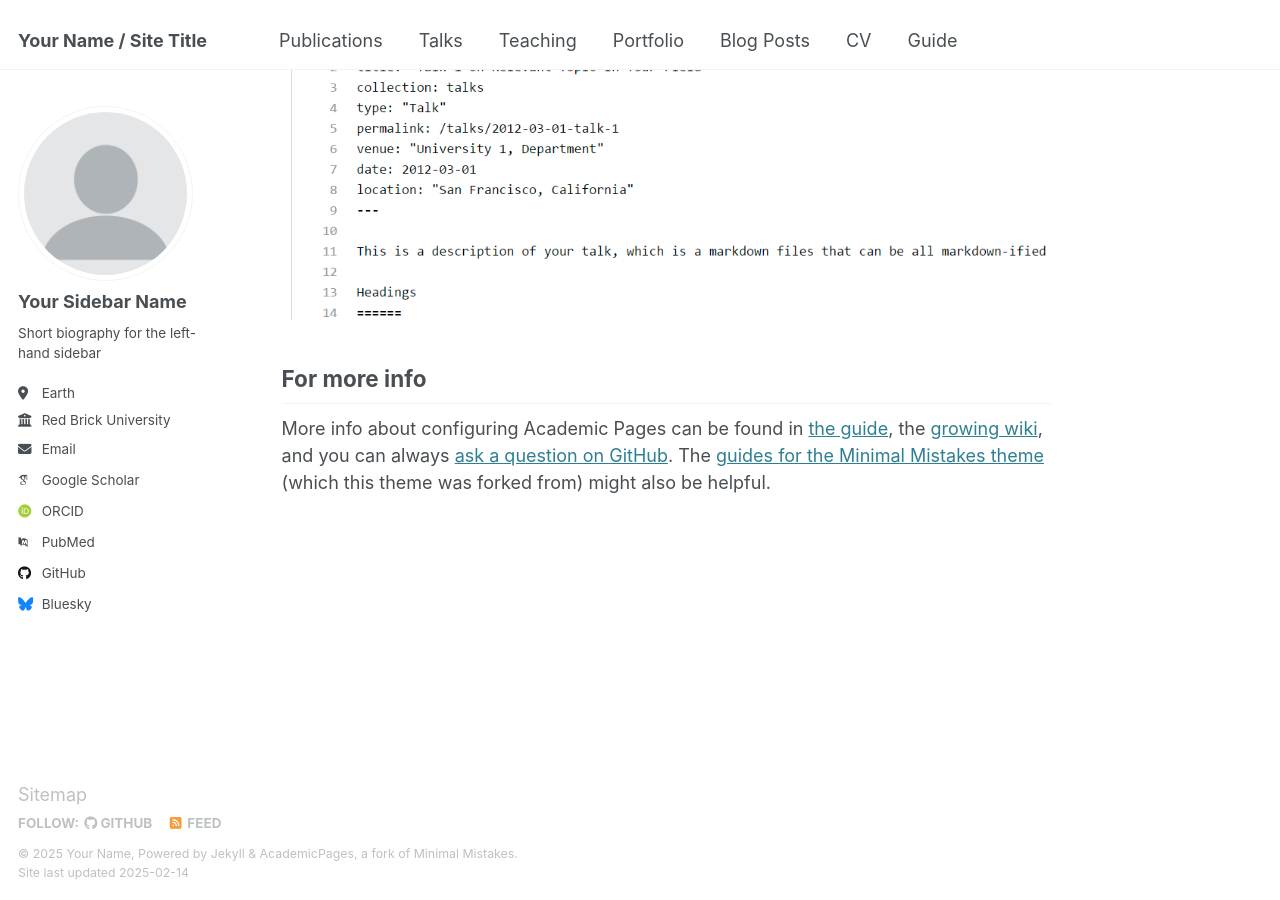
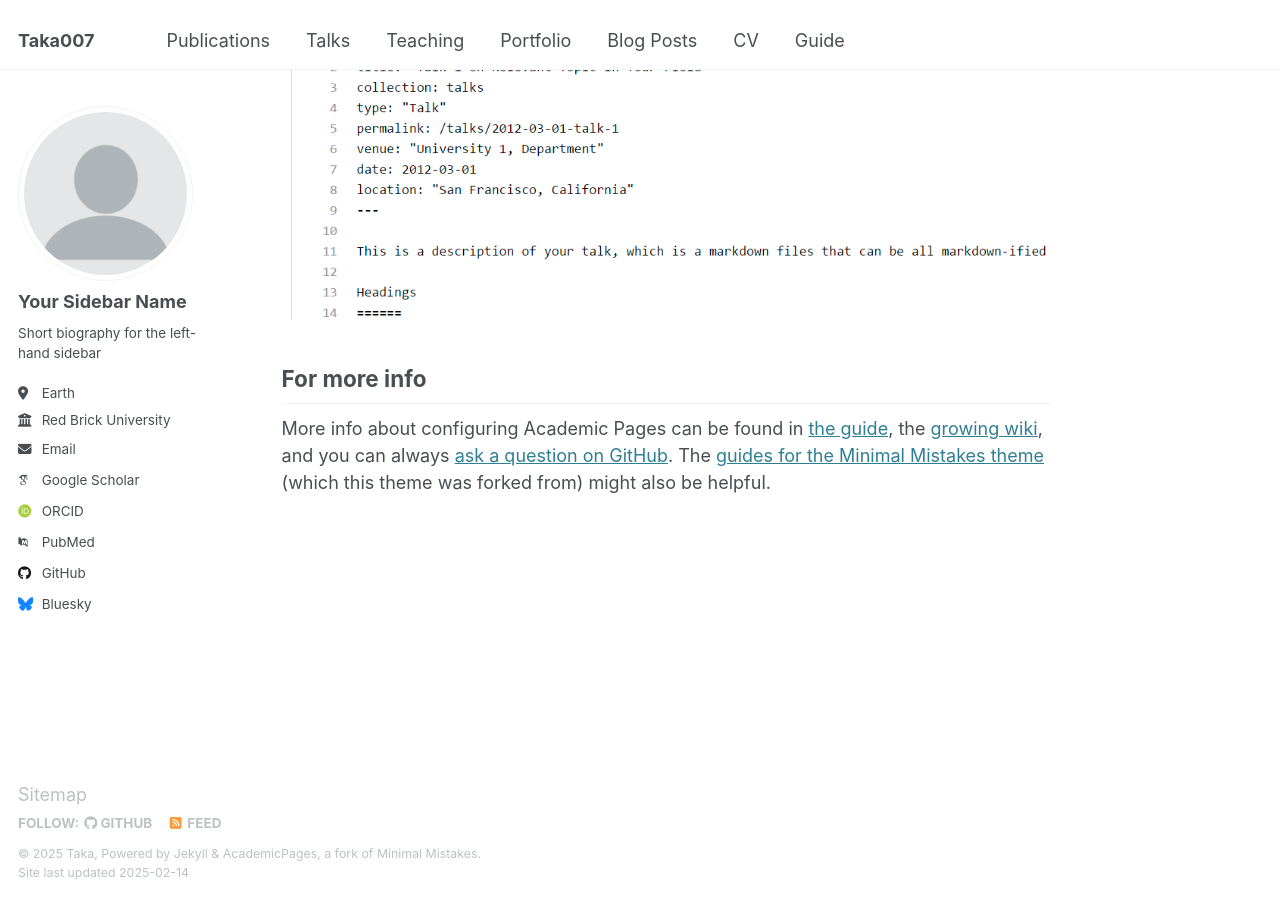
Before and after one commit to Taka0007/My_academic_page, a Jekyll site: the page built from _pages/about.md, in a window 1280 px wide and 900 px high, scrolled down 2642 px. Built offline with Jekyll 4.4.1, drawn with Linux system fonts in a browser that asks for light colours; some web fonts are replaced.

Commit message:
Update _config.yml

```diff
--- a/_config.yml
+++ b/_config.yml
@@ -9,13 +9,13 @@
 # Basic Site Settings
 locale                   : "en-US"
 site_theme               : "default"
-title                    : "Your Name / Site Title"
+title                    : "Taka007"
 title_separator          : "-"
-name                     : &name "Your Name"
-description              : &description "personal description"
-url                      : https://academicpages.github.io # the base hostname & protocol for your site e.g. "https://[your GitHub username].github.io"
+name                     : &name "Taka"
+description              : &description "Master Student"
+url                      : https://Taka007_academic_page.github.io
 baseurl                  : "" # the subpath of your site, e.g. "/blog"
-repository               : "academicpages/academicpages.github.io"
+repository               : "Taka0007/Taka007_academic_page"
 
 # Site Author - The following control what appear as part of the author content on the side bar.
 #               If a field is blank the icon and link will not appear, otherwise it will be shown.
@@ -45,7 +45,7 @@ author:
   bitbucket        : # Username - Update with your username on the site
   codepen          : # Username
   dribbble         : # Username
-  github           : "academicpages"
+  github           : "Taka0007"
   kaggle           : # Username
   stackoverflow    : # User number or user number and name (i.e., use "1" or "1/jeff-atwood")
 
```
